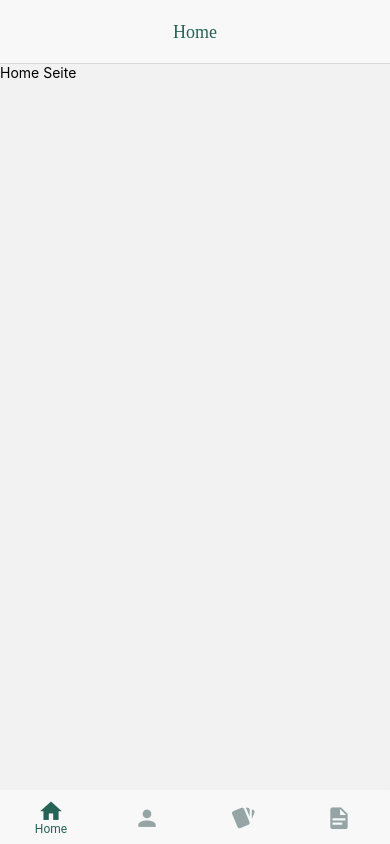
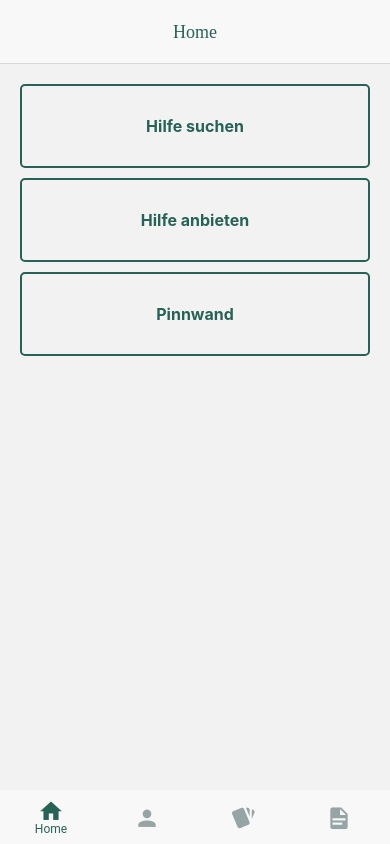
Before and after one commit to Nadine3107/MobileComputing_frontend, a React Native app: screen /Home in a window 390 px wide. Built offline with nearby package versions, Linux system fonts and the light colour scheme.

Commit message:
Home und Navigation bearbeitet

```diff
--- /dev/null
+++ b/Components/Button.js
@@ -0,0 +1,32 @@
+import React from 'react';
+import { Pressable, StyleSheet, Text, View } from 'react-native';
+import { COLORS } from '../styles/colors';
+
+
+const Button = ({ title, onPress, ...props }) => {
+  return (
+    <Pressable style={styles.button} onPress={onPress} >
+      <Text style={styles.buttonText}>{title}</Text>
+    </Pressable>
+  )
+}
+
+const styles = StyleSheet.create({
+  button: {
+    alignItems: 'center',
+    justifyContent: 'center',
+    paddingVertical: 30,
+    borderRadius: 5,
+    borderColor: COLORS.primaryColor,
+    borderWidth: 2,
+    marginBottom: 10,
+    marginHorizontal: 20,
+  },
+  buttonText: {
+    fontSize: 16,
+    color: COLORS.primaryColor,
+    fontWeight: 'bold'
+  }
+})
+
+export default Button;
--- a/Screens/Home/Home.js
+++ b/Screens/Home/Home.js
@@ -1,6 +1,8 @@
 import React from 'react';
 import { Text, View } from 'react-native';
 import { ScrollView } from 'react-native-gesture-handler';
+import Button from '../../Components/Button';
+
 
 // styles
 //import globalStyle from '../../styles/globalStyles';
@@ -9,9 +11,11 @@ const Home = () => {
   return (
     <>
       <ScrollView style={[{ paddingBottom: 20 }]}>
-        <View style={{ marginBottom: 10 }}>
-          <Text>Home Seite</Text>
-        </View>
+        <View style={{ marginVertical: 20 }}>
+          <Button title={'Hilfe suchen'} />
+          <Button title={'Hilfe anbieten'} />
+          <Button title={'Pinnwand'} />
+      </View>
       </ScrollView>
     </>
   )
--- a/Screens/Impressum/Impressum.js
+++ b/Screens/Impressum/Impressum.js
@@ -9,7 +9,7 @@ const Impressum = () => {
   return (
     <>
       <ScrollView style={[{ paddingBottom: 20 }]}>
-        <View style={{ marginBottom: 10 }}>
+        <View style={{ marginBottom: 10, marginTop: 10}}>
           <Text>Informationspflicht laut § 5 TMG.</Text>
         </View>
         <View style={{ marginBottom: 10 }}>
--- a/navigation/stacknavigator.js
+++ b/navigation/stacknavigator.js
@@ -3,13 +3,14 @@ import { createStackNavigator } from "@react-navigation/stack";
 import MaterialCommunityIcons from 'react-native-vector-icons/MaterialCommunityIcons';
 import { View } from "react-native";
 
-
 // styles
-import { COLORS } from '../Styles/Colors';
-import Home from "../Screens/Home/Home";
+import { COLORS } from '../styles/colors';
 
 // screens
-
+import Home from "../Screens/Home/Home";
+import Cards from "../Screens/Cards/Cards";
+import Impressum from "../Screens/Impressum/Impressum";
+import Profile from "../Screens/Profile/Profile";
 
 const navHeaderStyle = {
     headerStyle: {
@@ -29,14 +30,43 @@ const HomeStackNav = ({ navigation }) => (
         <HomeStack.Screen
             name="Home"
             component={Home}
-
         />
     </HomeStack.Navigator>
 )
 
+const ProfileStack = createStackNavigator();
+const ProfileStackNav = ({ navigation }) => (
+    <ProfileStack.Navigator screenOptions={navHeaderStyle}>
+        <ProfileStack.Screen
+            name="Profil"
+            component={Profile}
+        />
+    </ProfileStack.Navigator>
+)
 
+const CardsStack = createStackNavigator();
+const CardsStackNav = ({ navigation }) => (
+    <CardsStack.Navigator screenOptions={navHeaderStyle}>
+        <CardsStack.Screen
+            name="Karten"
+            component={Cards}
+        />
+    </CardsStack.Navigator>
+)
+
+const ImpressumStack = createStackNavigator();
+const ImpressumStackNav = ({ navigation }) => (
+    <ImpressumStack.Navigator screenOptions={navHeaderStyle}>
+        <ImpressumStack.Screen
+            name="Impressum"
+            component={Impressum}
+        />
+    </ImpressumStack.Navigator>
+)
 
 export {
     HomeStackNav,
-
+    CardsStackNav,
+    ImpressumStackNav,
+    ProfileStackNav
 };
--- a/navigation/tabnavigator.js
+++ b/navigation/tabnavigator.js
@@ -4,18 +4,8 @@ import { createMaterialBottomTabNavigator } from '@react-navigation/material-bot
 import { NavigationContainer } from '@react-navigation/native';
 import MaterialCommunityIcons from 'react-native-vector-icons/MaterialCommunityIcons';
 
-
-
-// screens
-import ProfileScreen from '../Screens/Profile/Profile';
-import ImpressumScreen from '../Screens/Impressum/Impressum';
-
-import { COLORS } from '../Styles/Colors';
-import Home from '../Screens/Home/Home';
-import Profile from '../Screens/Profile/Profile';
-import Cards from '../Screens/Cards/Cards';
-import Impressum from '../Screens/Impressum/Impressum';
-import { HomeStackNav } from './stacknavigator';
+import { CardsStackNav, HomeStackNav, ImpressumStackNav, ProfileStackNav } from './stacknavigator';
+import { COLORS } from '../styles/colors';
 
 const Tab = createMaterialBottomTabNavigator();
 
@@ -40,9 +30,9 @@ const TabNavigator = () => {
                     }}
                 />
                 <Tab.Screen
-                    name="Profile"
+                    name="Profil"
                     children={() => (
-                       <Profile/>
+                       <ProfileStackNav/>
                     )}
                     options={{
                         tabBarIcon: ({ color, size }) => (
@@ -51,9 +41,9 @@ const TabNavigator = () => {
                     }}
                 />
                 <Tab.Screen
-                    name="Cards"
+                    name="Karten"
                     children={() => (
-                       <Cards/>
+                       <CardsStackNav/>
                     )}
                     options={{
                         tabBarIcon: ({ color, size }) => (
@@ -64,7 +54,7 @@ const TabNavigator = () => {
                  <Tab.Screen
                     name="Impressum"
                     children={() => (
-                       <Impressum/>
+                       <ImpressumStackNav/>
                     )}
                     options={{
                         tabBarIcon: ({ color, size }) => (
@@ -72,8 +62,6 @@ const TabNavigator = () => {
                         )
                     }}
                 />
-
-
             </Tab.Navigator>
         </NavigationContainer>
     )
```
Also changed, not shown: Components/Buttons.js (deleted).
